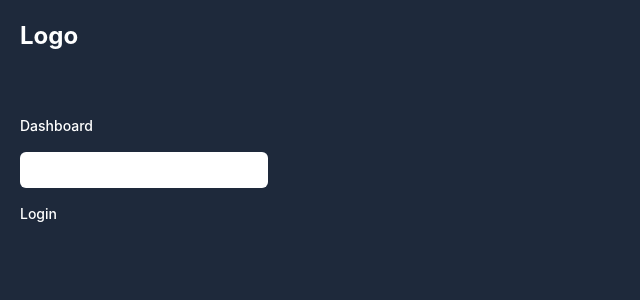
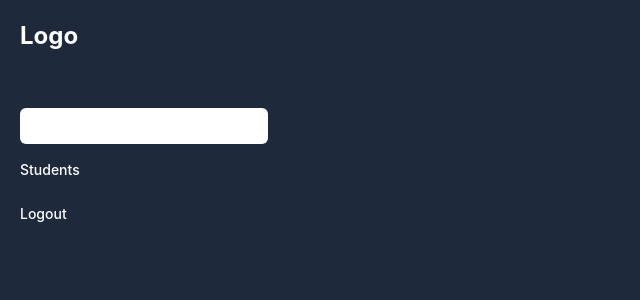
Before and after one commit to Urassamx7/hotel-bluesky-admin, a React (Vite) app: page / in a window 1280 px wide. Shown: the top 300 px of the page, without its empty margins (0-640 px from the left). Built offline with nearby package versions, Linux system fonts and the light colour scheme; what @radix-ui/themes would draw is missing.

Commit message:
Style currentpath

```diff
--- a/src/app.tsx
+++ b/src/app.tsx
@@ -1,43 +1,6 @@
-import LoginPage from "./login";
+import { NavLink } from "react-router-dom";
+import Navbar from "./nav-bar";
 
 export function App() {
-  return (
-    <div className="flex h-screen overflow-hidden bg-secondary">
-      <nav className="relative z-10 hidden h-screen flex-none px-3 md:block w-72 text-black">
-        <div className="flex items-center px-0 py-5 md:px-2 justify-between">
-          <h1 className="text-2xl font-bold">Logo</h1>
-        </div>
-
-        <div className="space-y-4 py-4">
-          <div className="px-2 py-2">
-            <div className="mt-3 space-y-1">
-              <nav className="grid items-start gap-2">
-                <a
-                  className="flex items-center gap-2 overflow-hidden rounded-md py-2 text-sm font-medium hover:text-muted-foreground transparent"
-                  data-state="closed"
-                  href="/"
-                >
-                  <span className="mr-2 truncate">Dashboard</span>
-                </a>
-                <a
-                  className="flex items-center gap-2 overflow-hidden rounded-md py-2 text-sm font-medium bg-white text-black hover:text-black"
-                  data-state="closed"
-                  href="/student"
-                >
-                  <span className="mr-2 truncate">Students</span>
-                </a>
-                <a
-                  className="flex items-center gap-2 overflow-hidden rounded-md py-2 text-sm font-medium hover:text-muted-foreground transparent"
-                  data-state="closed"
-                  href="/login"
-                >
-                  <span className="mr-2 truncate">Login</span>
-                </a>
-              </nav>
-            </div>
-          </div>
-        </div>
-      </nav>
-    </div>
-  );
+  return <Navbar />;
 }
--- a/src/main.tsx
+++ b/src/main.tsx
@@ -2,14 +2,17 @@ import { StrictMode } from "react";
 import { createRoot } from "react-dom/client";
 import "./index.css";
 import "@radix-ui/themes/styles.css";
-import { App } from "./App";
+import { App } from "./app";
 import { Theme } from "@radix-ui/themes";
+import { BrowserRouter } from "react-router-dom";
 
 // biome-ignore lint/style/noNonNullAssertion: <explanation>
 createRoot(document.getElementById("root")!).render(
   <StrictMode>
-    <Theme>
-      <App />
-    </Theme>
+    <BrowserRouter>
+      <Theme>
+        <App />
+      </Theme>
+    </BrowserRouter>
   </StrictMode>
 );
--- /dev/null
+++ b/src/nav-bar.tsx
@@ -0,0 +1,59 @@
+import { NavLink, useLocation } from "react-router-dom";
+
+const Navbar = () => {
+  const location = useLocation();
+  const currentPath = location.pathname;
+  console.log(currentPath);
+  const setIsActive = `flex items-center gap-2 overflow-hidden rounded-md py-2 text-sm font-medium hover:text-muted-foreground transparent bg-white text-black`;
+
+  return (
+    <div className="flex h-screen overflow-hidden bg-secondary">
+      <nav className="relative z-10 hidden h-screen flex-none px-3 md:block w-72 text-black">
+        <div className="flex items-center px-0 py-5 md:px-2 justify-between">
+          <h1 className="text-2xl font-bold">Logo</h1>
+        </div>
+
+        <div className="space-y-4 py-4">
+          <div className="px-2 py-2">
+            <div className="mt-3 space-y-1">
+              <nav className="grid items-start gap-2">
+                <NavLink
+                  className={
+                    currentPath === "/"
+                      ? setIsActive
+                      : "flex items-center gap-2 overflow-hidden rounded-md py-2 text-sm font-medium hover:text-muted-foreground transparent"
+                  }
+                  to="/"
+                >
+                  <span className="mr-2 truncate">Dashboard</span>
+                </NavLink>
+                <NavLink
+                  className={
+                    currentPath === "/student"
+                      ? setIsActive
+                      : "flex items-center gap-2 overflow-hidden rounded-md py-2 text-sm font-medium hover:text-muted-foreground transparent"
+                  }
+                  to="/student"
+                >
+                  <span className="mr-2 truncate">Students</span>
+                </NavLink>
+                <NavLink
+                  className={
+                    currentPath === "/logout"
+                     ? setIsActive
+                      : "flex items-center gap-2 overflow-hidden rounded-md py-2 text-sm font-medium hover:text-muted-foreground transparent"
+                  }
+                  to="/logout"
+                >
+                  <span className="mr-2 truncate">Logout</span>
+                </NavLink>
+              </nav>
+            </div>
+          </div>
+        </div>
+      </nav>
+    </div>
+  );
+};
+
+export default Navbar;
--- a/src/navb-bar.tsx
+++ /dev/null
@@ -1,7 +0,0 @@
-const Navbar = () => {
-  return (
-    <div>kk</div>
-  );
-};
-
-export default Navbar;
```
Also changed, not shown: src/routes.tsx (added, +9 -0 lines).
